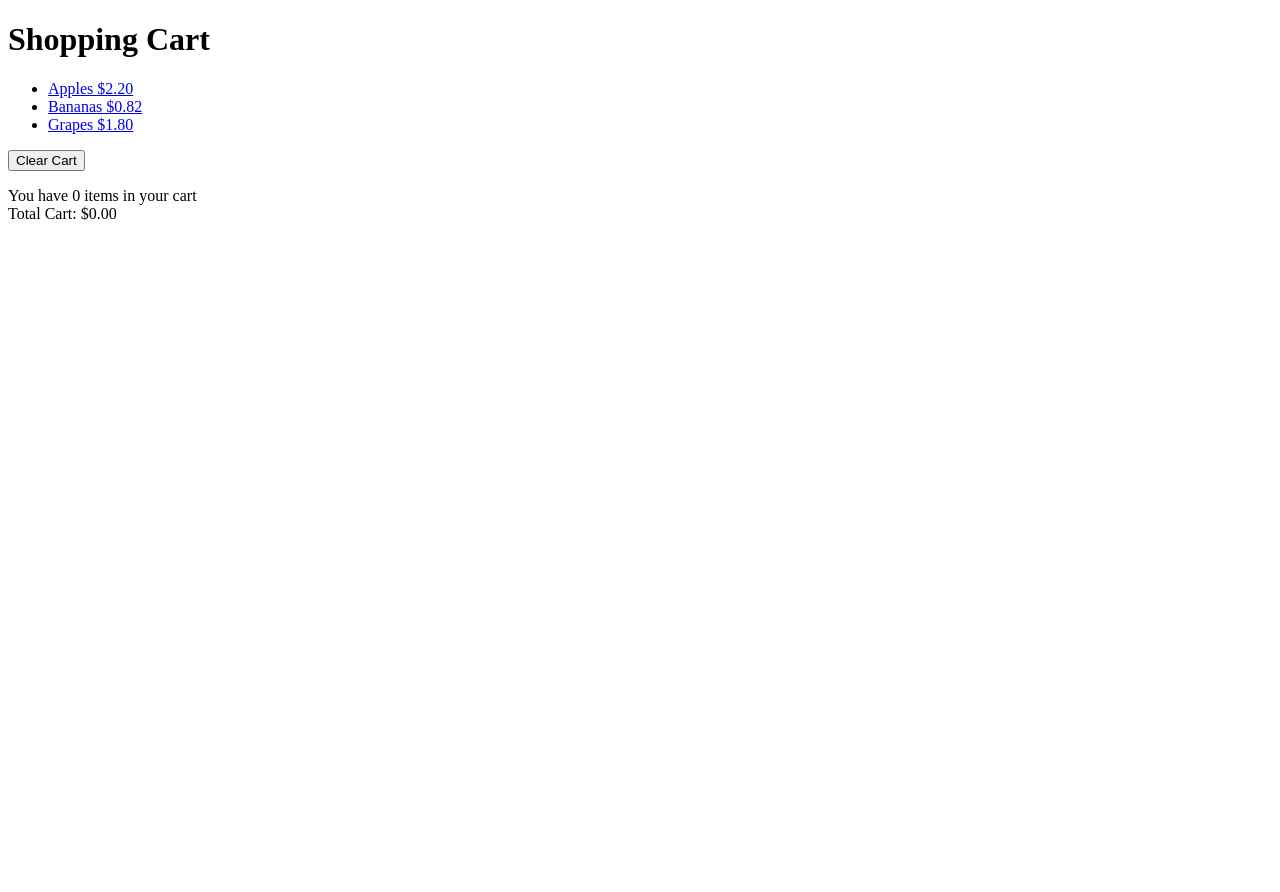
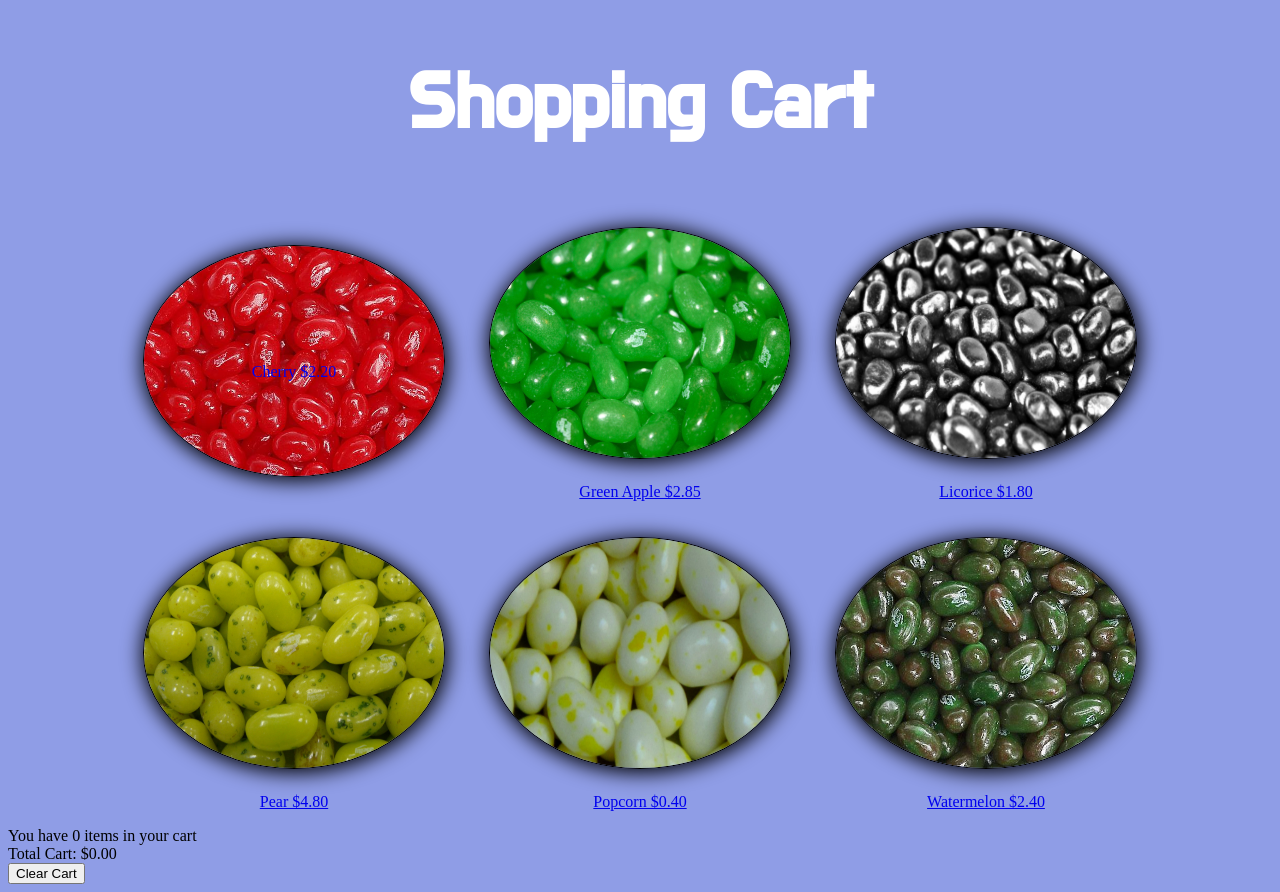
Before and after one commit to MikayP/shoppingCart, a plain HTML site: page index.html in a window 1280 px wide. Before the commit the page ends 800 px from the top, so only its background shows below. Drawn offline with nearby package versions, Linux system fonts and the light colour scheme.

Commit message:
css work

```diff
--- a/index.html
+++ b/index.html
@@ -2,20 +2,35 @@
 <html>
     <head>
     <title></title>
+    <link href="https://fonts.googleapis.com/css?family=Do+Hyeon" rel="stylesheet">
     <script src="https://code.jquery.com/jquery-3.3.1.min.js" integrity="sha256-FgpCb/KJQlLNfOu91ta32o/NMZxltwRo8QtmkMRdAu8=" crossorigin="anonymous"></script>
+    <link rel="stylesheet" href="styles.css">
 </head>
 
 <body>
-    <h1>Shopping Cart</h1>
+    <h1 class="title">Shopping Cart</h1>
 
-    <div>
-        <ul>
-            <li><a class="addToCart" href="#" data-name="Apples" data-price="2.20">Apples $2.20</a></li>
-            <li><a class="addToCart" href="#" data-name="Bananas" data-price="0.82">Bananas $0.82</a></li>
-            <li><a class="addToCart" href="#" data-name="Grapes" data-price="1.80">Grapes $1.80</a></li>
+    <div class="allTheJellies">
+        <ul class="jellyList">
+            <li><a class="addToCart" href="#" data-name="Cherry" data-price="2.20">
+            <div class="relative">
+            <img src="images/cherry.jpg"><br>
+            <div class="photoOverlay">
+
+            Cherry $2.20
+            </div>
+            </div></a></li>
+            <li><a class="addToCart" href="#" data-name="GreenApple" data-price="2.85"><img src="images/greenapple.jpg"><br>Green Apple $2.85</a></li>
+            <li><a class="addToCart" href="#" data-name="Licorice" data-price="1.80"><img src="images/licorice.jpg"><br>Licorice $1.80</a></li>
         </ul>
-        <button id="clearCart">Clear Cart</button>
+        <ul class="jellyList">
+            <li><a class="addToCart" href="#" data-name="Pear" data-price="4.80"><img src="images/pear.jpeg"><br>Pear $4.80</a></li>
+            <li><a class="addToCart" href="#" data-name="Popcorn" data-price="0.40"><img src="images/popcorn.jpg"><br>Popcorn $0.40</a></li>
+            <li><a class="addToCart" href="#" data-name="Watermelon" data-price="2.40"><img src="images/watermelon.jpg"><br>Watermelon $2.40</a></li>
+        </ul>
+
     </div>
+
 
     <div>
         <ul id="showCart">
@@ -29,6 +44,10 @@
         </div>
     </div>
 
+
+    <button id="clearCart">Clear Cart</button>
+
+
     <script src="shoppingCart.js"></script>
 
 
--- /dev/null
+++ b/styles.css
@@ -0,0 +1,51 @@
+body {
+    background-color: rgba(69, 92, 214, 0.6)
+}
+
+li {
+    list-style-type: none;
+    display: inline-block;
+}
+
+.allTheJellies {
+    margin: 0 auto;
+}
+
+.jellyList {
+    text-align: center;
+    padding: 0;
+}
+
+.relative{
+      position: relative;
+}
+
+.addToCart {
+    text-align: center;
+
+}
+
+.photoOverlay{
+    position: absolute;
+    top: 50%;
+	right: 0;
+	bottom: 0;
+	left: 0;
+}
+
+img {
+    height: 230px;
+    width: 300px;
+    border-radius: 50%;
+    margin: 20px;
+    border: solid 1px black;
+    box-shadow: 1px 2px 20px 2px black;
+
+}
+
+.title {
+    font-family: 'Do Hyeon', sans-serif;
+    font-size: 80px;
+    text-align: center;
+    color: rgb(255, 255, 255);
+}
```
Also changed, not shown: images/cherry.jpg (added), images/greenapple.jpg (added), images/licorice.jpg (added), images/pear.jpeg (added), images/popcorn.jpg (added), images/watermelon.jpg (added).
